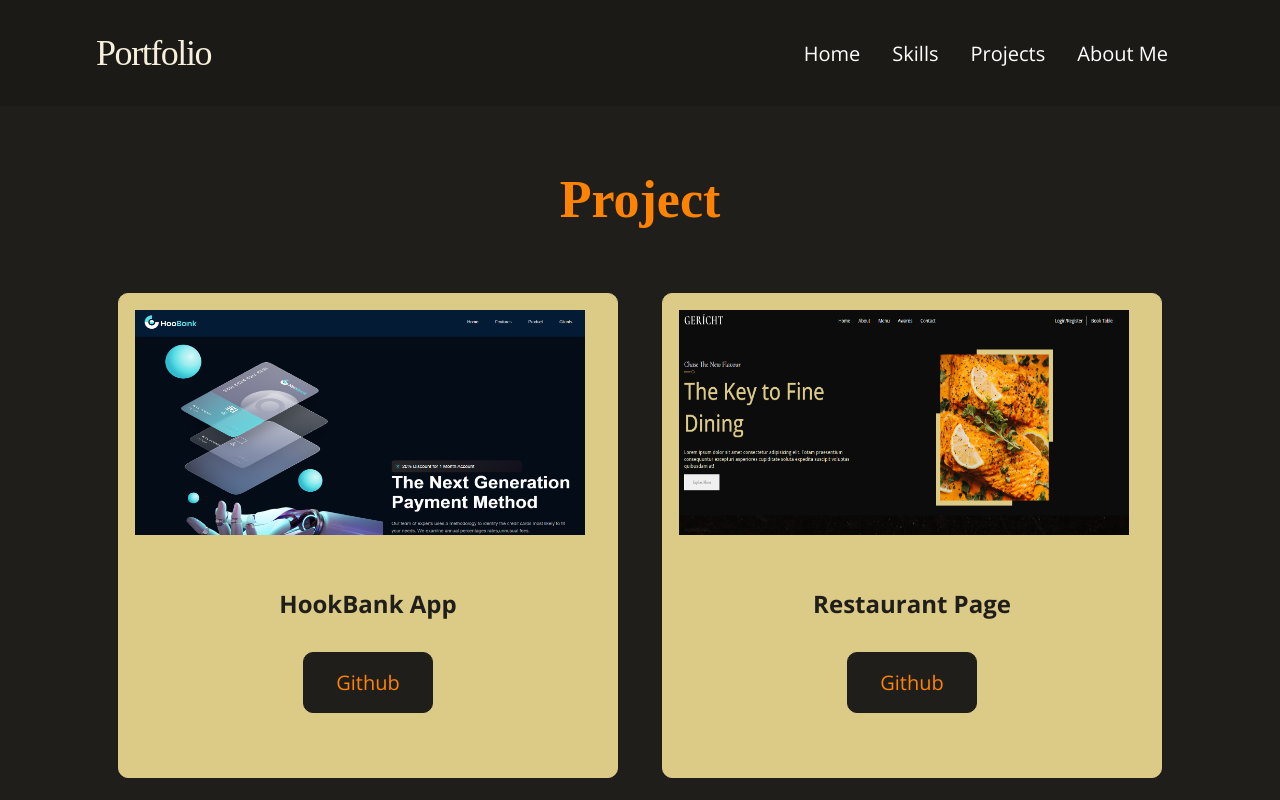
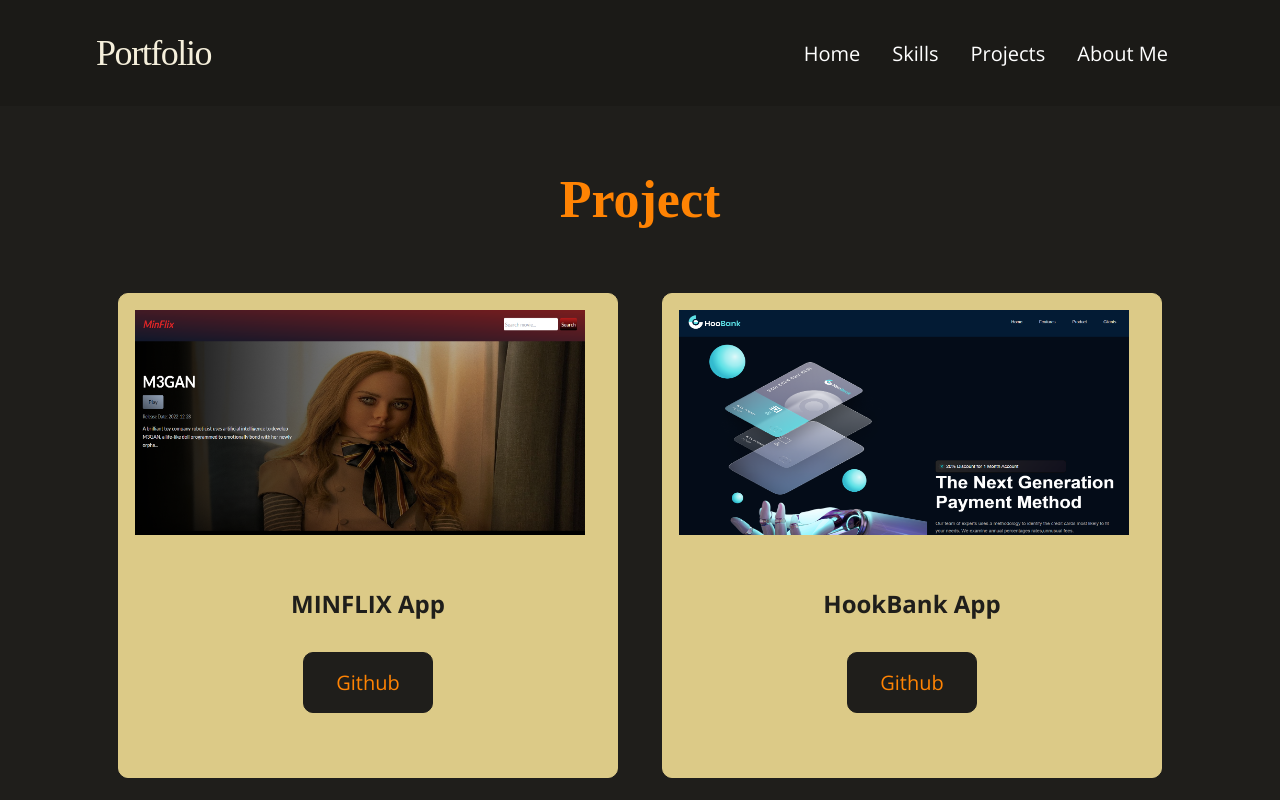
Before and after one commit to ertugrulyamaan/Portfolio-website, a React (Vite) app: page /project in a window 1280 px wide. Shown: the top 800 px of the page. Built offline with nearby package versions, Linux system fonts and the light colour scheme; a web font is replaced by a local one.

Commit message:
added project

```diff
--- a/src/components/Projects/Projects.jsx
+++ b/src/components/Projects/Projects.jsx
@@ -5,25 +5,33 @@ import './project.css'
 import bank from '../../assets/bank-app.png'
 import gpt3 from '../../assets/gpt3.png'
 import restaurant from '../../assets/restaurant.png'
+import movie from '../../assets/movie.png'
 
 
 const data = [
     {
       id:1,
+      img:movie,
+      title:'MINFLIX App',
+      links:'https://minflix-ertu.vercel.app/',
+      github:'https://github.com/ertugrulyamaan/minflix',
+    },
+    {
+      id:2,
       img:bank,
       title:'HookBank App',
       links:'https://ertugrulyamaan-bank-app.netlify.app/',
       github:'https://github.com/ertugrulyamaan/bankApp-webpage',
     },
     {
-      id:2,
+      id:3,
       img:restaurant,
       title:'Restaurant Page',
       links:'https://ertugrulyamaan-geritch.netlify.app/',
       github:'https://github.com/ertugrulyamaan/Geritch-Webpage',
     },
     {
-      id:3,
+      id:4,
       img:gpt3,
       title:'GPT-3 Page',
       links:'https://ertugrulyamaan-gpt3.netlify.app/',
```
Also changed, not shown: src/assets/movie.png (added).
